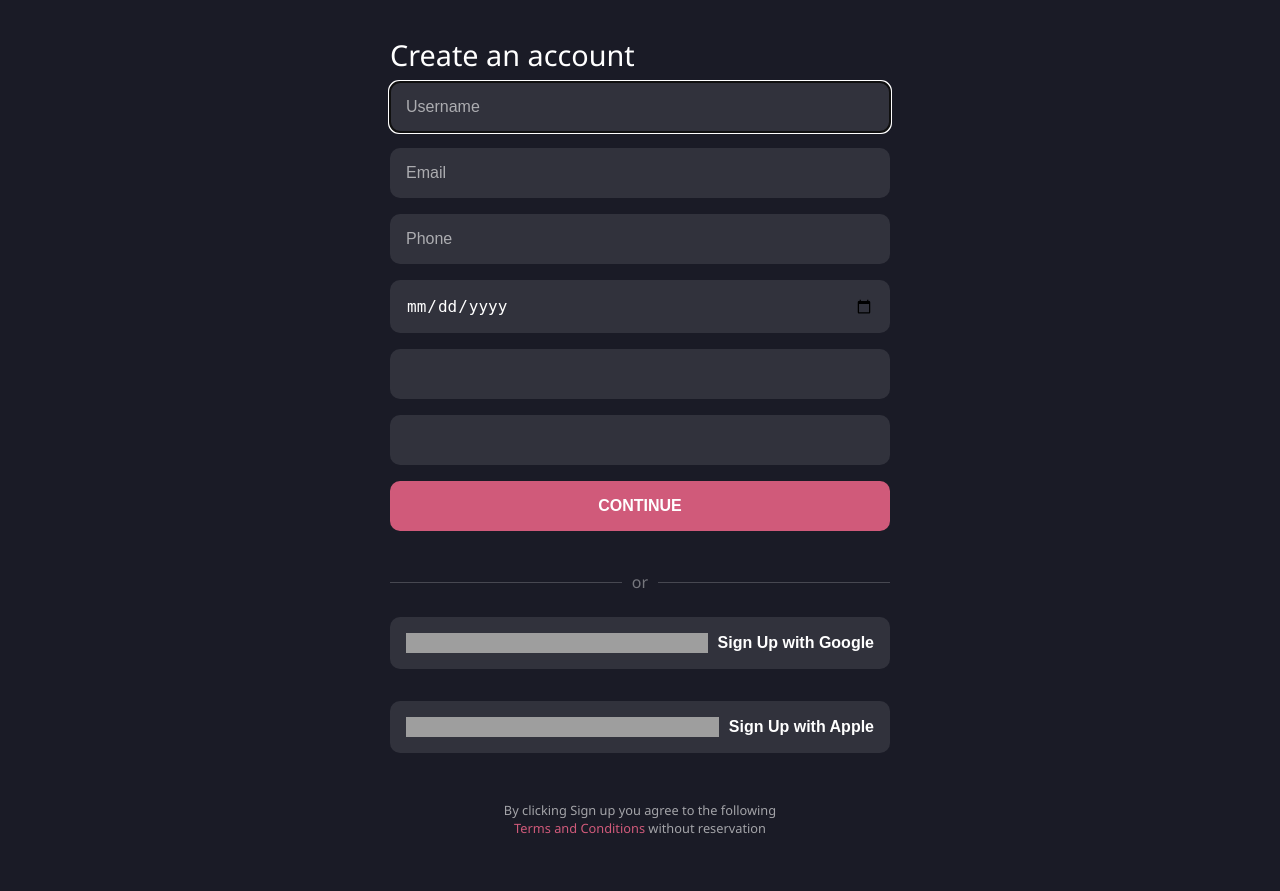
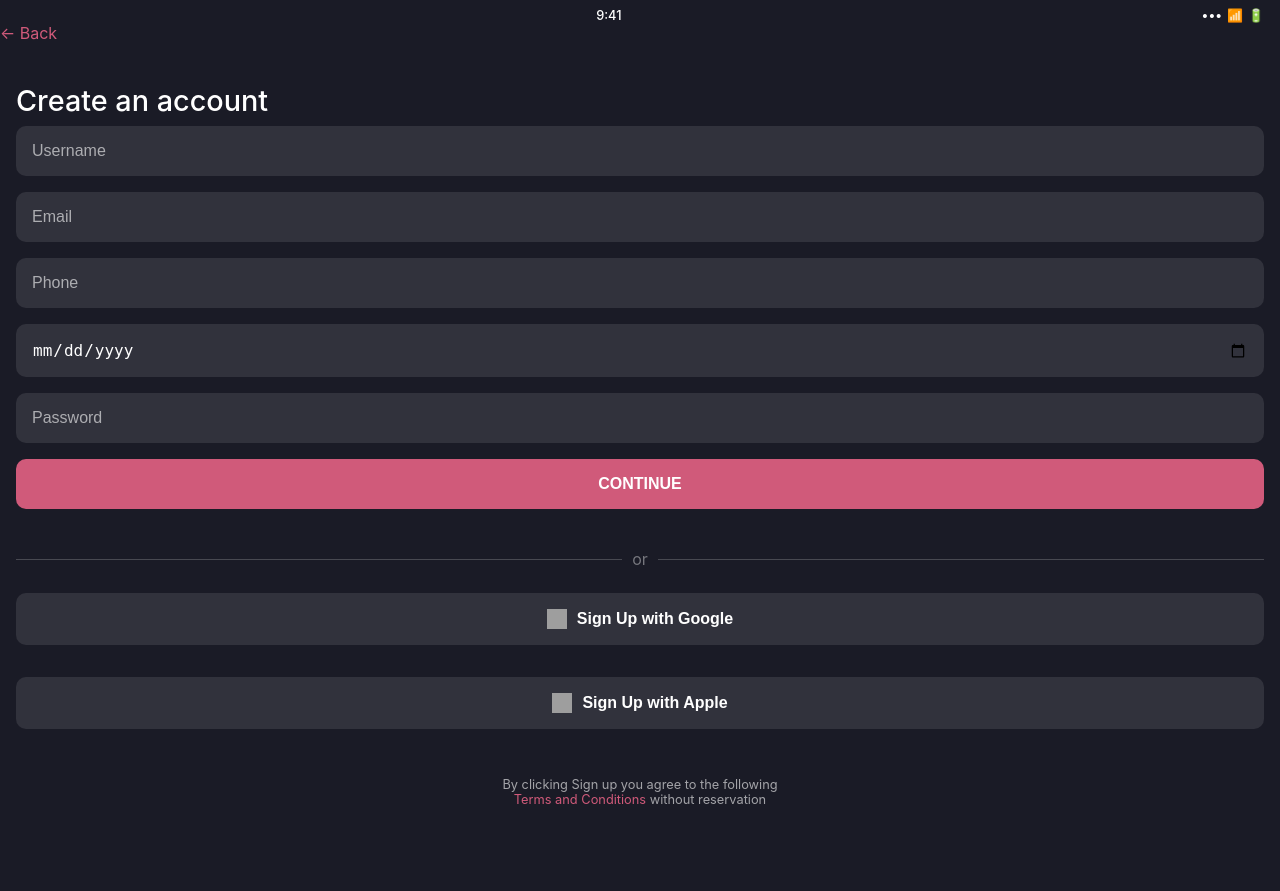
Before and after one commit to kaleblee146/CECS-491B-Project, a Django app: page /register/ in a window 1280 px wide. Before the commit the page ends 834 px from the top, so only its background shows below. Run offline with Django 5.2, Linux system fonts and the light colour scheme; grey boxes are pictures that could not be loaded.

Commit message:
Updated html files

```diff
--- a/DjangoBackend/users/templates/users/base.html
+++ b/DjangoBackend/users/templates/users/base.html
@@ -12,10 +12,11 @@
             --lighter-dark: #232433;
             --text-color: #ffffff;
             --input-bg: rgba(255, 255, 255, 0.1);
+            --ios-font: -apple-system, BlinkMacSystemFont, 'Segoe UI', Roboto, Helvetica, Arial, sans-serif;
         }
 
         body {
-            font-family: 'Segoe UI', Tahoma, Geneva, Verdana, sans-serif;
+            font-family: var(--ios-font);
             margin: 0;
             padding: 0;
             background-color: var(--dark-bg);
@@ -24,13 +25,13 @@
         }
 
         .container {
-            max-width: 500px;
+            max-width: 100%;
             margin: 0 auto;
-            padding: 2rem;
+            padding: 1rem;
             height: 100%;
             display: flex;
             flex-direction: column;
-            justify-content: center;
+            justify-content: flex-start;
         }
 
         .logo-container {
@@ -95,6 +96,9 @@
             font-weight: 600;
             cursor: pointer;
             transition: all 0.2s;
+            text-align: center;
+            text-decoration: none;
+            display: inline-block;
         }
 
         .btn-primary {
@@ -113,14 +117,9 @@
             align-items: center;
             justify-content: center;
             margin-bottom: 1rem;
-            align-text: center;
         }
 
         .btn-social img {
-            display: flex;
-            justify-content: flex-start;
-            gap: 12px;
-            flex-grow: 1;
             margin-right: 10px;
             width: 20px;
             height: 20px;
@@ -160,16 +159,6 @@
             padding: 0 10px;
         }
 
-        .forgot-password {
-            text-align: center;
-            margin: 1rem 0;
-        }
-
-        .forgot-password a {
-            color: var(--primary-color);
-            text-decoration: none;
-        }
-
         .background-image {
             position: absolute;
             top: 0;
@@ -187,6 +176,34 @@
             text-align: center;
             margin-top: 1rem;
         }
+
+        /* New iOS style additions */
+        .status-bar {
+            display: flex;
+            justify-content: space-between;
+            padding: 0.5rem 1rem 0;
+            font-size: 0.8rem;
+            font-weight: 500;
+        }
+
+        .status-bar .time {
+            flex: 1;
+            text-align: center;
+        }
+
+        .status-bar .icons {
+            display: flex;
+            gap: 5px;
+        }
+
+        .back-button {
+            display: flex;
+            align-items: center;
+            color: var(--primary-color);
+            text-decoration: none;
+            font-size: 1rem;
+            margin-bottom: 1rem;
+        }
     </style>
     {% block extra_css %}{% endblock %}
 </head>
--- a/DjangoBackend/users/templates/users/register.html
+++ b/DjangoBackend/users/templates/users/register.html
@@ -1,36 +1,47 @@
+<!-- templates/register.html -->
 {% extends 'base.html' %}
 
 {% block title %}Sign Up{% endblock %}
 
 {% block content %}
-<div class="container mt-5">
+<div class="status-bar">
+    <div class="time">9:41</div>
+    <div class="icons">
+        <span>•••</span>
+        <span>📶</span>
+        <span>🔋</span>
+    </div>
+</div>
+
+<a href="{% url 'welcome' %}" class="back-button">
+    ← Back
+</a>
+
+<div class="container">
   <h2>Create an account</h2>
 
   <form method="post" action="{% url 'register' %}">
     {% csrf_token %}
 
-    {# non‑field errors (e.g. password mismatch) #}
-    {% if form.non_field_errors %}
-      <ul class="errorlist">
-        {% for err in form.non_field_errors %}
-          <li>{{ err }}</li>
-        {% endfor %}
-      </ul>
-    {% endif %}
+    <div class="form-group">
+      <input type="text" name="username" placeholder="Username" required>
+    </div>
 
-    {# loop through each field and render it #}
-    {% for field in form %}
-      <div class="form-group">
-        {{ field }}               {# renders <input> with your widget attrs #}
-        {% if field.errors %}
-          <ul class="errorlist">
-            {% for err in field.errors %}
-              <li>{{ err }}</li>
-            {% endfor %}
-          </ul>
-        {% endif %}
-      </div>
-    {% endfor %}
+    <div class="form-group">
+      <input type="email" name="email" placeholder="Email" required>
+    </div>
+
+    <div class="form-group">
+      <input type="tel" name="phone" placeholder="Phone" required>
+    </div>
+
+    <div class="form-group">
+      <input type="date" name="date_of_birth" placeholder="Date of birth" required>
+    </div>
+
+    <div class="form-group">
+      <input type="password" name="password" placeholder="Password" required>
+    </div>
 
     <div class="form-group">
       <button type="submit" class="btn btn-primary">CONTINUE</button>
```
Also changed, not shown: DjangoBackend/users/templates/users/home.html (+46 -45 lines), DjangoBackend/users/templates/users/login.html (+13 -0 lines), DjangoBackend/users/templates/users/welcome.html (+9 -0 lines).
